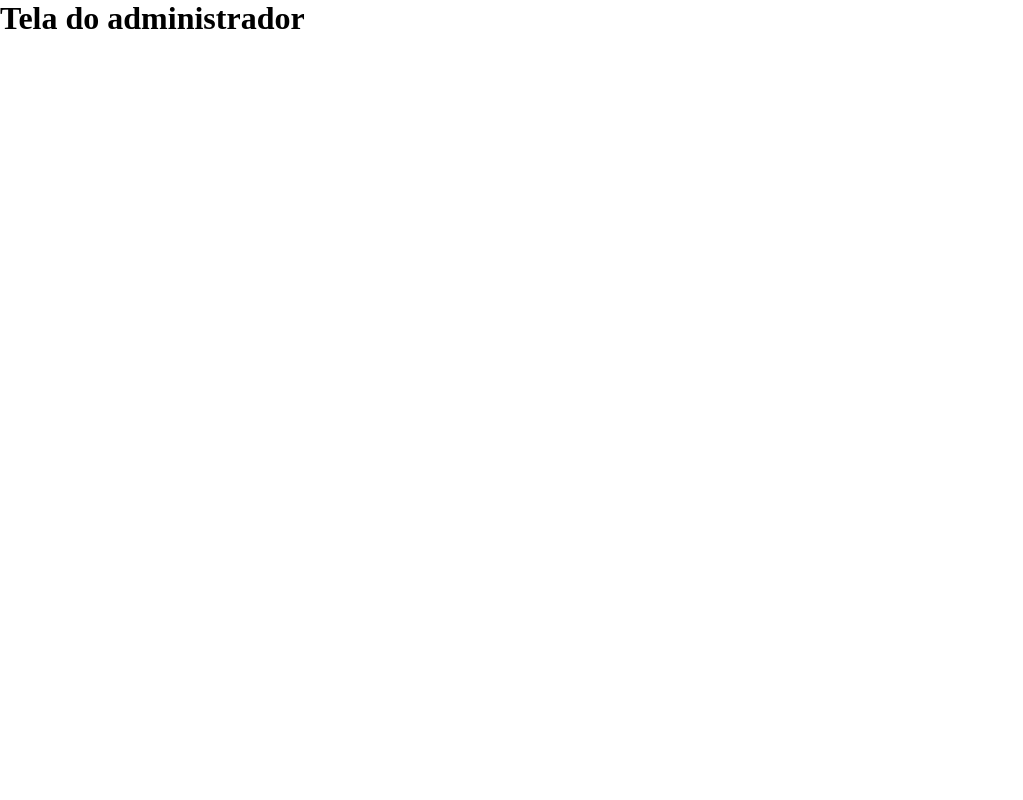
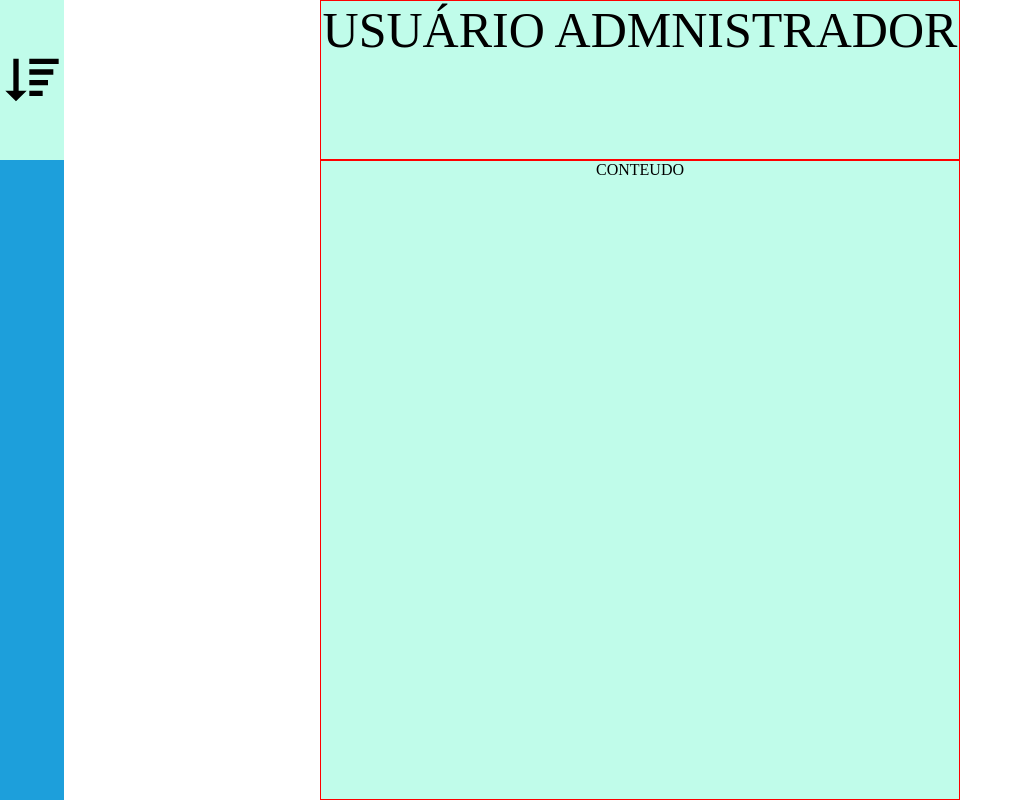
Before and after one commit to GabrielBarrosAS/Trabalho_Avaliativo_3_WEB, a React (Create React App) app: page /entrar in a window 1280 px wide. Shown: the whole page, without its empty margins (0-1023 px from the left). Built offline with nearby package versions, Linux system fonts and the light colour scheme.

Commit message:
Novas atualizações na página do administrador

```diff
--- a/package.json
+++ b/package.json
@@ -3,13 +3,13 @@
   "version": "0.1.0",
   "private": true,
   "dependencies": {
+    "@material-ui/icons": "^4.11.2",
     "@testing-library/jest-dom": "^5.11.9",
     "@testing-library/react": "^11.2.5",
     "@testing-library/user-event": "^12.8.3",
     "react": "^17.0.1",
     "react-dom": "^17.0.1",
     "react-icons": "^4.2.0",
-    "react-pro-sidebar": "^0.6.0",
     "react-router-dom": "^5.2.0",
     "react-scripts": "4.0.3",
     "web-vitals": "^1.1.1"
--- a/src/componentes/TelasCadastro/UsuarioAdm.jsx
+++ b/src/componentes/TelasCadastro/UsuarioAdm.jsx
@@ -1,7 +1,31 @@
 import React from 'react'
 
+import Sidebar from '../sidebar/Sidebar'
+
 export default class UsuarioAdm extends React.Component{
+    siderData = [
+        {
+            title: 'Listar Usuários',
+            link: '/index'
+        },
+        {
+            title: 'Buscar Usuário',
+            link: '/buscar'
+        },
+        {
+            title: 'Criar Usuário',
+            link: '/criar'
+        },
+        {
+            title: 'Apagar Usuário',
+            link: '/apagar'
+        },
+    ]
     render(){
-        return <h1>Tela do administrador</h1>
+        return(
+            <div>
+                <Sidebar data = {this.siderData}></Sidebar>
+            </div>
+        )
     }
 }
--- a/src/componentes/TelasCadastro/UsuarioSistema.jsx
+++ b/src/componentes/TelasCadastro/UsuarioSistema.jsx
@@ -3,11 +3,6 @@ import React from 'react'
 export default class UsuarioSistema extends React.Component{
     constructor(props) {
         super(props);
-
-        this.state = {
-          leftOpen: true,
-          rightOpen: true,
-        }
     }
 
 
--- /dev/null
+++ b/src/componentes/sidebar/Sidebar.jsx
@@ -0,0 +1,38 @@
+import React from 'react'
+import './estilos.css'
+import { BiSortDown } from "react-icons/bi";
+
+export default class Sidebar extends React.Component{
+    constructor(props){
+        super(props)
+    }
+
+    renderButton(){
+        const list = this.props.data.map(obj =>(
+            <button key={obj.title} id='bt'>{obj.title}</button>
+        ));
+        return list
+    }
+
+    render(){
+        return(
+            <div id='containerReturn'>
+
+                <header id='header'>USUÁRIO ADMNISTRADOR</header>
+
+                <div id='conteudo'>CONTEUDO</div>
+
+                <div id='principal'>
+                    <div id='SidebarEsq' class="bar">
+                        <div id='icone'>
+                            <BiSortDown className='icon' ></BiSortDown>
+                        </div>
+                        <div id='list'>
+                        {this.renderButton()}
+                        </div>
+                    </div>
+                </div>
+            </div>
+        )
+    }
+}
--- /dev/null
+++ b/src/componentes/sidebar/estilos.css
@@ -0,0 +1,106 @@
+*{
+    margin: 0;
+    padding: 0;
+    outline: 0;
+}
+
+#containerReturn{
+    position: absolute;
+    left: 25%;
+    right: 25%;
+    width: 50%;
+    height: 100vh;
+    background-color: rgb(192, 252, 234);
+    display: flex;
+    flex-direction: column;
+    text-align: center;
+}
+
+#header{
+    font-size: 50px;
+    height: 20%;
+    width: 100%;
+    border: solid red 1px;
+}
+
+#conteudo{
+    width: 100%;
+    height: 80%;
+    border: 1px solid red;
+}
+
+div#principal{
+    display: flex;
+    flex-direction: column;
+    justify-content: space-between;
+    position: absolute;
+    top: 0;
+}
+
+.bar{
+    height: 100vh;
+    width: 25%;
+    background-color: rgb(29, 159, 219);
+    display: flex;
+    flex-direction: column;
+    position: fixed;
+    transition-duration: 300ms;
+}
+
+#SidebarEsq{
+    align-items: flex-start;
+    left: -20%;
+}
+
+#SidebarEsq:hover{
+    transform: translate(80%);
+    align-items: center;
+    opacity: 1;
+}
+
+#SidebarEsq:not(:hover){
+    transform: translate(0%);
+    align-items: flex-start;
+}
+
+#list{
+    display: flex;
+    flex-direction: column;
+    align-items: inherit;
+    justify-content: space-evenly;
+    width: 100%;
+    height: 50%;
+}
+
+#bt,#icone{
+    font-size: 15px;
+    width: 40%;
+    height: 10%;
+    border: 0;
+    background-color: rgb(192, 252, 234);
+    border: 1px solid white;
+}
+
+#icone{
+    display: flex;
+    flex-direction: row;
+    align-items: center;
+    justify-content: flex-end;
+    width: 100%;
+    height: 20%;
+    background-color: unset;
+    border: 0;
+}
+.icon{
+    width: 20%;
+    height: 100%;
+    background-color: rgb(192, 252, 234);
+    color: black;
+    opacity: initial;
+}
+
+#bt:active{
+    border: 1px solid black;
+    position: relative;
+    top: 2px;
+}
```
Also changed, not shown: 1 other file (tests, documents, lock files or other folders).
